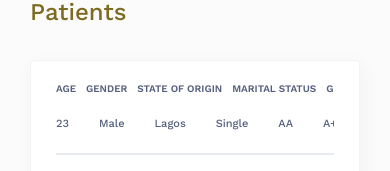
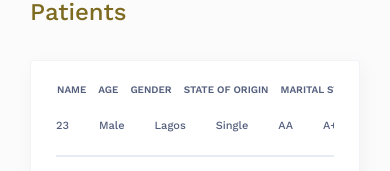
Before and after one commit to Onyelaudochukwuka/authoritative-access, a React (Create React App) app: page /dashboard/users in a window 390 px wide. Shown: the part 280-451 px from the top of the page. Built offline with nearby package versions, Linux system fonts and the light colour scheme.

Commit message:
feat: fine tuning

```diff
--- a/src/components/atoms/TableHeader/index.module.css
+++ b/src/components/atoms/TableHeader/index.module.css
@@ -32,9 +32,6 @@
   display: none;
 }
 @media screen and (max-width: 928px) {
-  .TableHeader__heading__container {
-    flex-basis: 30%;
-  }
   .TableHeader__heading__container__display:last-child {
     width: 91.6666666667%;
   }
--- a/src/components/atoms/TableHeader/index.module.scss
+++ b/src/components/atoms/TableHeader/index.module.scss
@@ -27,7 +27,6 @@
         display: none;
       }
       @media screen and (max-width: 928px) {
-        flex-basis: 30%;
         &__display:last-child {
           width: calc(11 / 12 * 100%);
         }
--- a/src/components/atoms/TableHeader/index.tsx
+++ b/src/components/atoms/TableHeader/index.tsx
@@ -1,8 +1,7 @@
-import React, {
-  FC,
-} from 'react';
+import React, { FC, useEffect, useRef } from 'react';
 
-import { useAppSelector } from '../../../utils/hooks';
+import { useAppDispatch, useAppSelector } from '../../../utils/hooks';
+import { width } from '../../../utils/redux/appSlice';
 
 import style from './index.module.css';
 
@@ -12,6 +11,10 @@ interface Heading {
   level: number;
 }
 const heading: Required<Heading[]> = [
+  {
+    value: 'Name',
+    level: 4,
+  },
   {
     value: 'Age',
     level: 4,
@@ -64,25 +67,26 @@ const heading: Required<Heading[]> = [
 
 const TableHeader: FC<ITableHeader> = () => {
   const authLevel = useAppSelector((state) => state.app.level);
+  const el = useRef<HTMLTableRowElement>(null);
+  const dispatch = useAppDispatch();
+  useEffect(() => {
+    dispatch(width(el.current ? el?.current.clientWidth : 0));
+  }, [el, dispatch]);
   return (
-    <div className={style.TableHeader} data-testid="table-header-container">
-      <div className={style.TableHeader__heading}>
+    <tr ref={el} className={style.TableHeader__heading}>
       {heading.map(({ level, value }) => (
-          <div
+        <td
           className={`${style.TableHeader__heading__container}  ${
-              (authLevel - level > 0)
+            authLevel - level > 0
             && style.TableHeader__heading__container__display
           }`}
           key={`tableHeader-${value}`}
           data-testid="table-heading"
         >
-            <span className={style.TableHeader__heading__container__content}>
           {value}
-            </span>
-          </div>
+        </td>
       ))}
-      </div>
-    </div>
+    </tr>
   );
 };
 
```
Also changed, not shown: 1 other file (tests, documents, lock files or other folders). Lines whose indentation alone changed are shown as unchanged.
